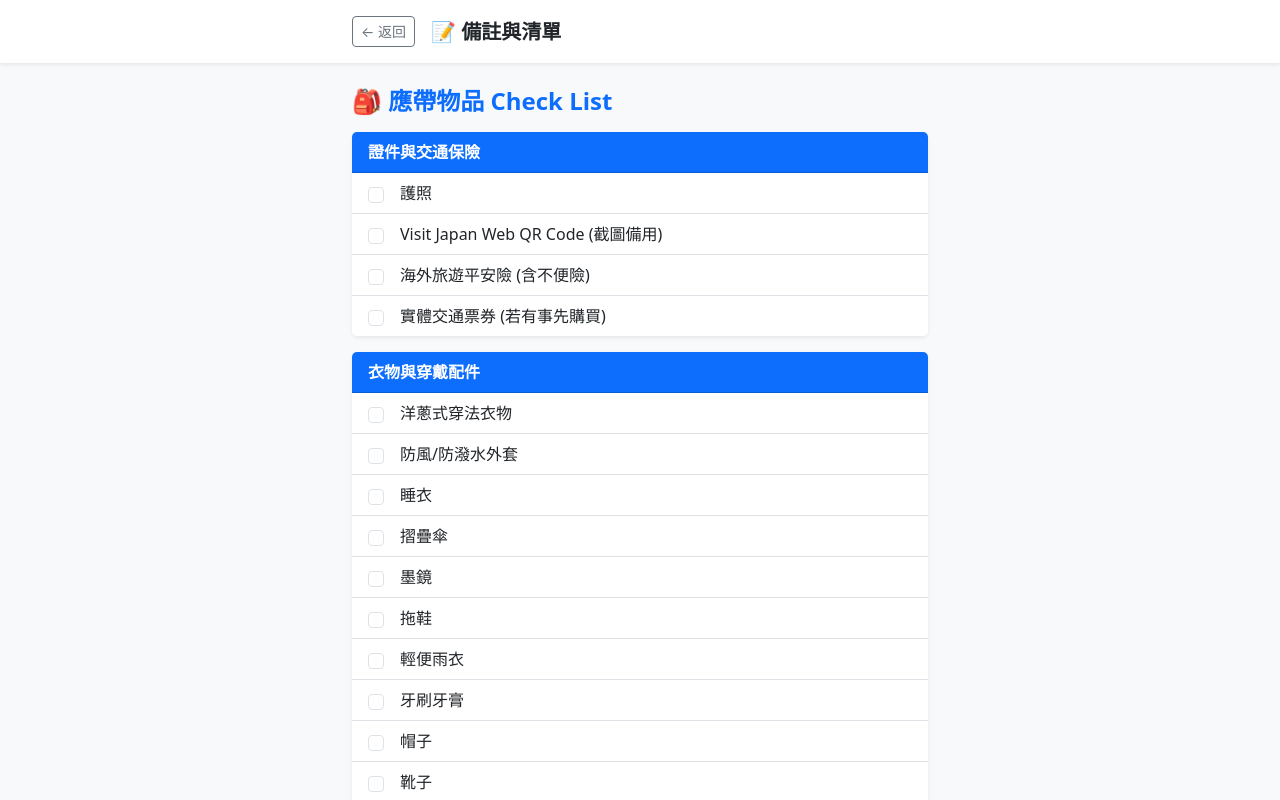
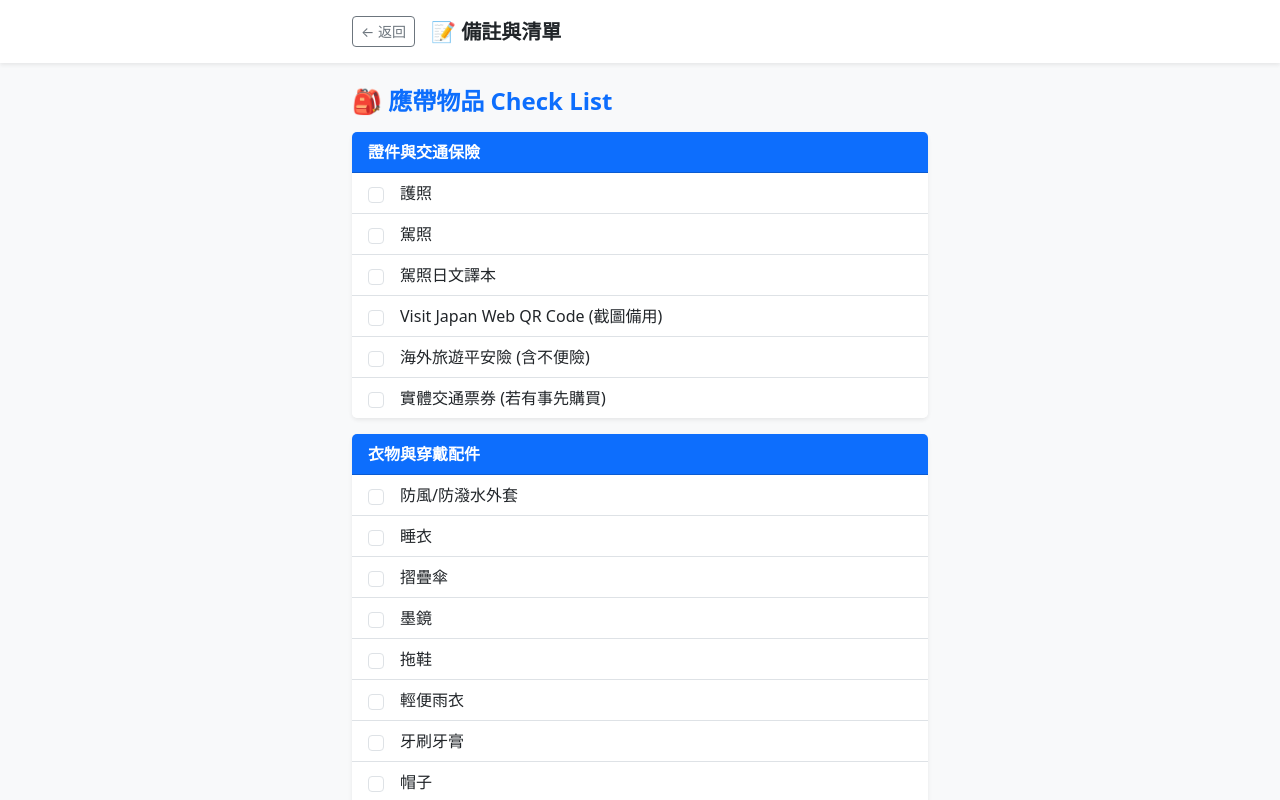
Before and after one commit to b15982003/first-react, a React (Create React App) app: page /first-react/note in a window 1280 px wide. Shown: the top 800 px of the page. Built offline with nearby package versions, Linux system fonts and the light colour scheme.

Commit message:
feat: 變更要帶物品

```diff
--- a/src/data/NoteData.js
+++ b/src/data/NoteData.js
@@ -7,6 +7,8 @@ export const packingList = [
     category: "證件與交通保險",
     items: [
       "護照",
+      "駕照",
+      "駕照日文譯本",
       "Visit Japan Web QR Code (截圖備用)",
       "海外旅遊平安險 (含不便險)",
       "實體交通票券 (若有事先購買)"
@@ -16,7 +18,6 @@ export const packingList = [
     id: 2,
     category: "衣物與穿戴配件",
     items: [
-      "洋蔥式穿法衣物",
       "防風/防潑水外套",
       "睡衣",
       "摺疊傘",
```
